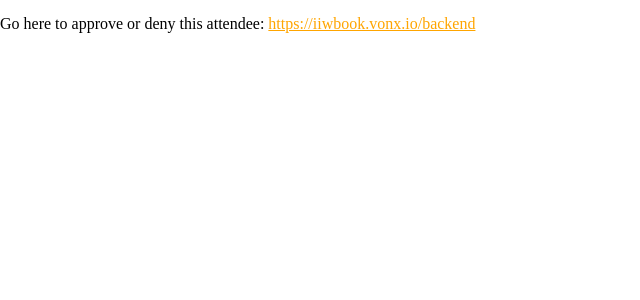
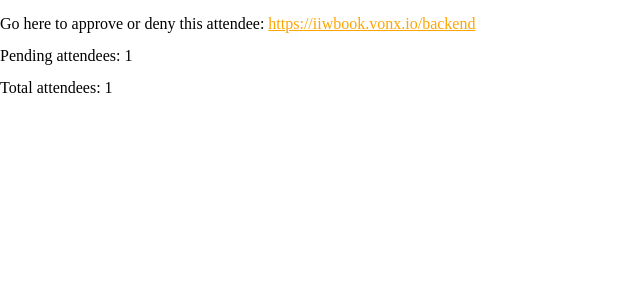
Before and after one commit to bcgov/iiwbook, a Django app: template src/iiw_book/templates/email.html in a window 1280 px wide. Shown: the top 300 px of the page, without its empty margins (0-640 px from the left). Run offline with Django 3.2, Linux system fonts and the light colour scheme; the template is opened without the code that fills it: most values are stand-ins (such as "Sample title", 1, 10 or a date in 2020); parts of the project's set-up code (start-up, migrations or seed data) failed here and were passed over.

Commit message:
Include count in notif email
Signed-off-by: Nicholas Rempel <nbrempel@gmail.com>

```diff
--- a/src/iiw_book/templates/email.html
+++ b/src/iiw_book/templates/email.html
@@ -192,6 +192,8 @@
               >https://iiwbook.vonx.io/backend</a
             >
           </p>
+          <p>Pending attendees: {{ pending_count }}</p>
+          <p>Total attendees: {{ total_count }}</p>
         </td>
       </tr>
     </table>
--- a/src/iiw_book/views.py
+++ b/src/iiw_book/views.py
@@ -186,9 +186,13 @@ def webhooks(request, topic):
         attendee.denied = False
         attendee.save()
 
+        pending_count = Attendee.objects.filter(approved=False, denied=False).count()
+        total_count = Attendee.objects.count()
 
         template = loader.get_template("email.html")
-        email_html = template.render({}, request)
+        email_html = template.render(
+            {"pending_count": pending_count, "total_count": total_count}, request
+        )
 
         send_mail(
             "New attendee connection",
```
